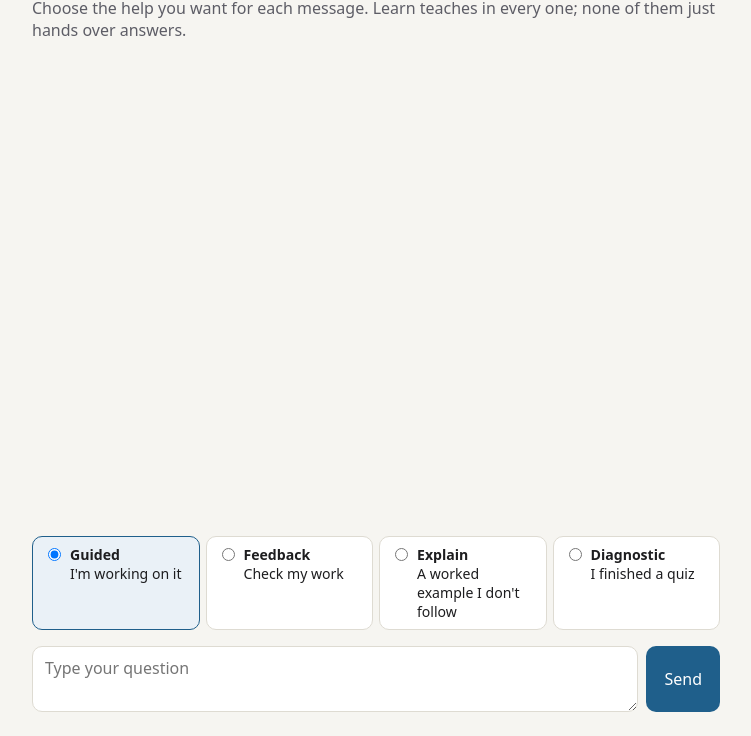
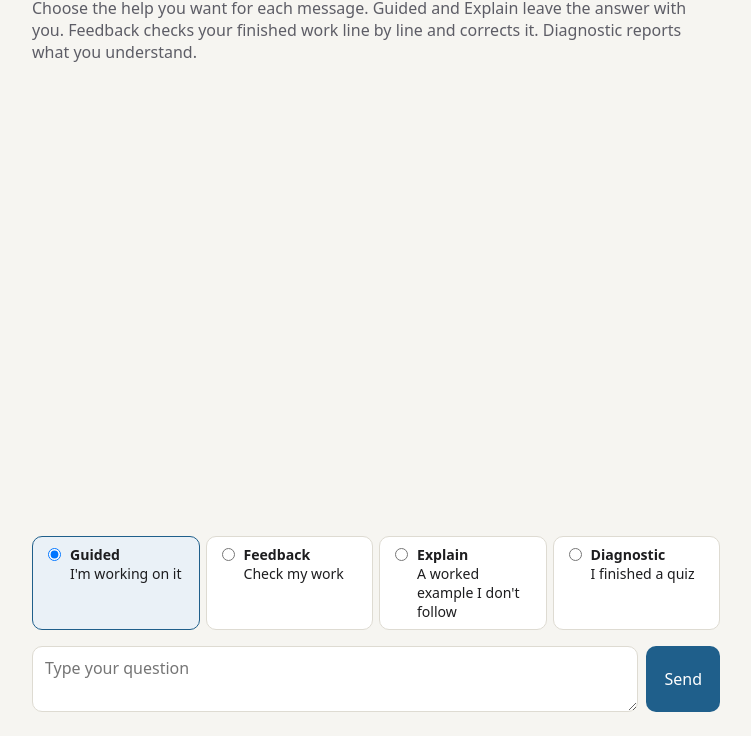
Before and after one commit to foreverlearning-engineering/learn-tutor-starter, a website: page 02-four-kinds-of-help/public/index.html in a window 1280 px wide. Shown: the part 64-800 px from the top of the page, without its empty margins (264-1015 px from the left). Drawn offline with nearby package versions, Linux system fonts and the light colour scheme.

Commit message:
Step 2: say what each kind of help does on the page

```diff
--- a/02-four-kinds-of-help/public/index.html
+++ b/02-four-kinds-of-help/public/index.html
@@ -13,7 +13,7 @@
   <main class="chat">
     <header>
       <h1>Four kinds of help</h1>
-      <p>Choose the help you want for each message. Learn teaches in every one; none of them just hands over answers.</p>
+      <p>Choose the help you want for each message. Guided and Explain leave the answer with you. Feedback checks your finished work line by line and corrects it. Diagnostic reports what you understand.</p>
     </header>
     <ol id="messages" aria-live="polite"></ol>
     <form id="composer">
```
